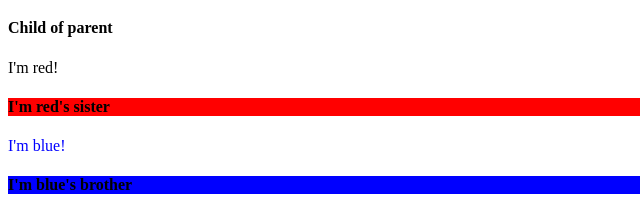
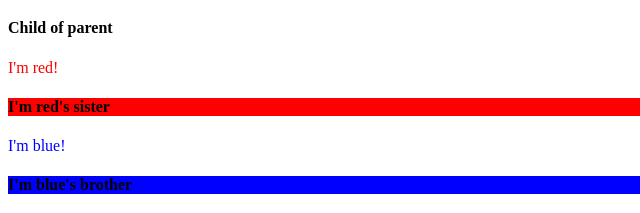
Before and after one commit to smudra/nss-css-article-styling-selectors, a plain HTML site: page index.html in a window 1280 px wide. Shown: the part 248-461 px from the top of the page, 0-640 px from the left. Drawn offline with Linux system fonts and the light colour scheme.

Commit message:
Changed to red text

```diff
--- a/index.html
+++ b/index.html
@@ -69,7 +69,7 @@
                         <div class="parent">
                             <h4>Child of parent</h4>
                             <div>
-                                <div class="redsibling">I'm red!</div>
+                                <div class="redchild redsibling">I'm red!</div>
                                 <h4>I'm red's sister</h4> <!-- change the css of these -->
                                 <div class="bluechild bluesibling">I'm blue!</div>
                                 <h4>I'm blue's brother</h4>
```
